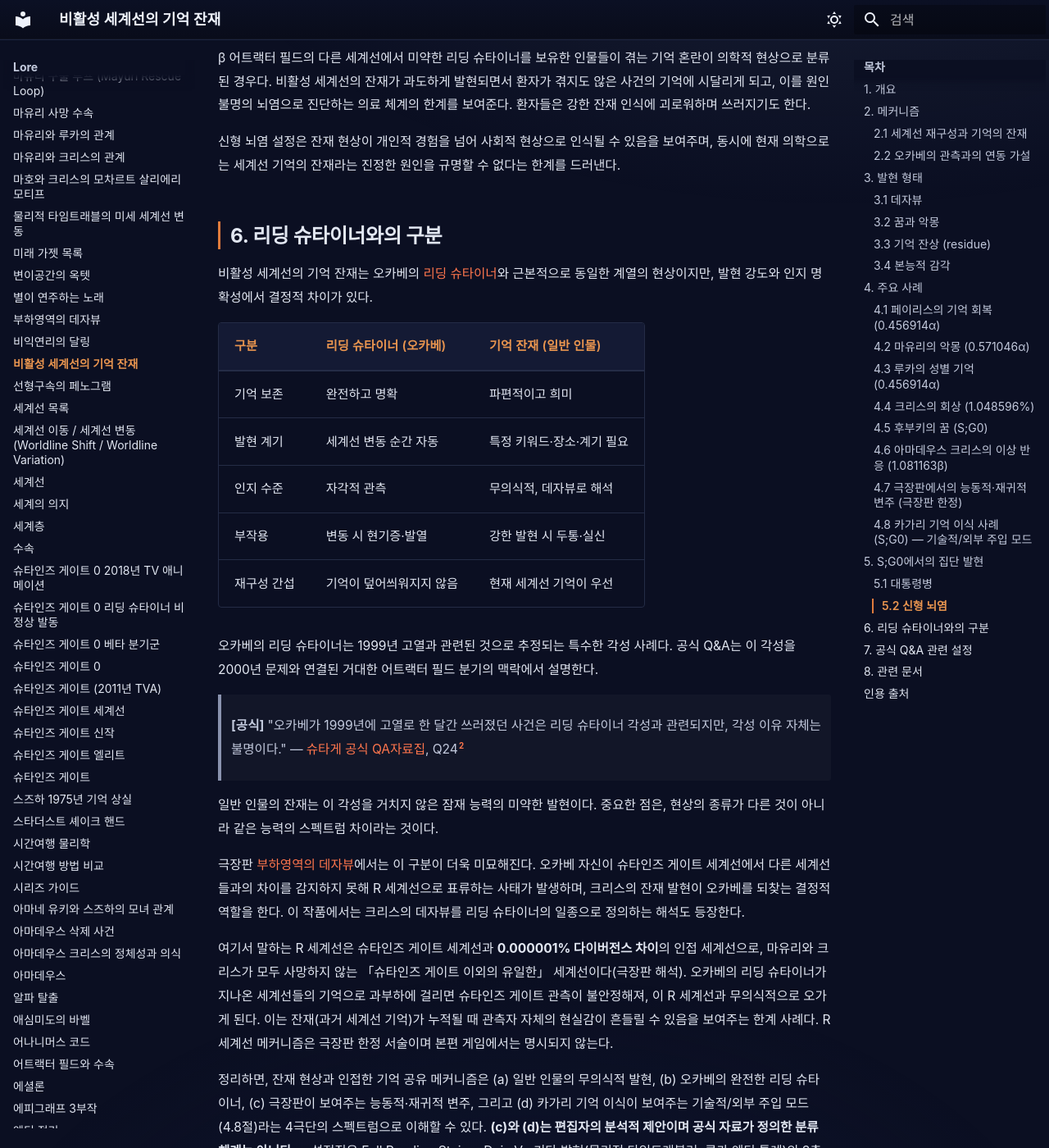
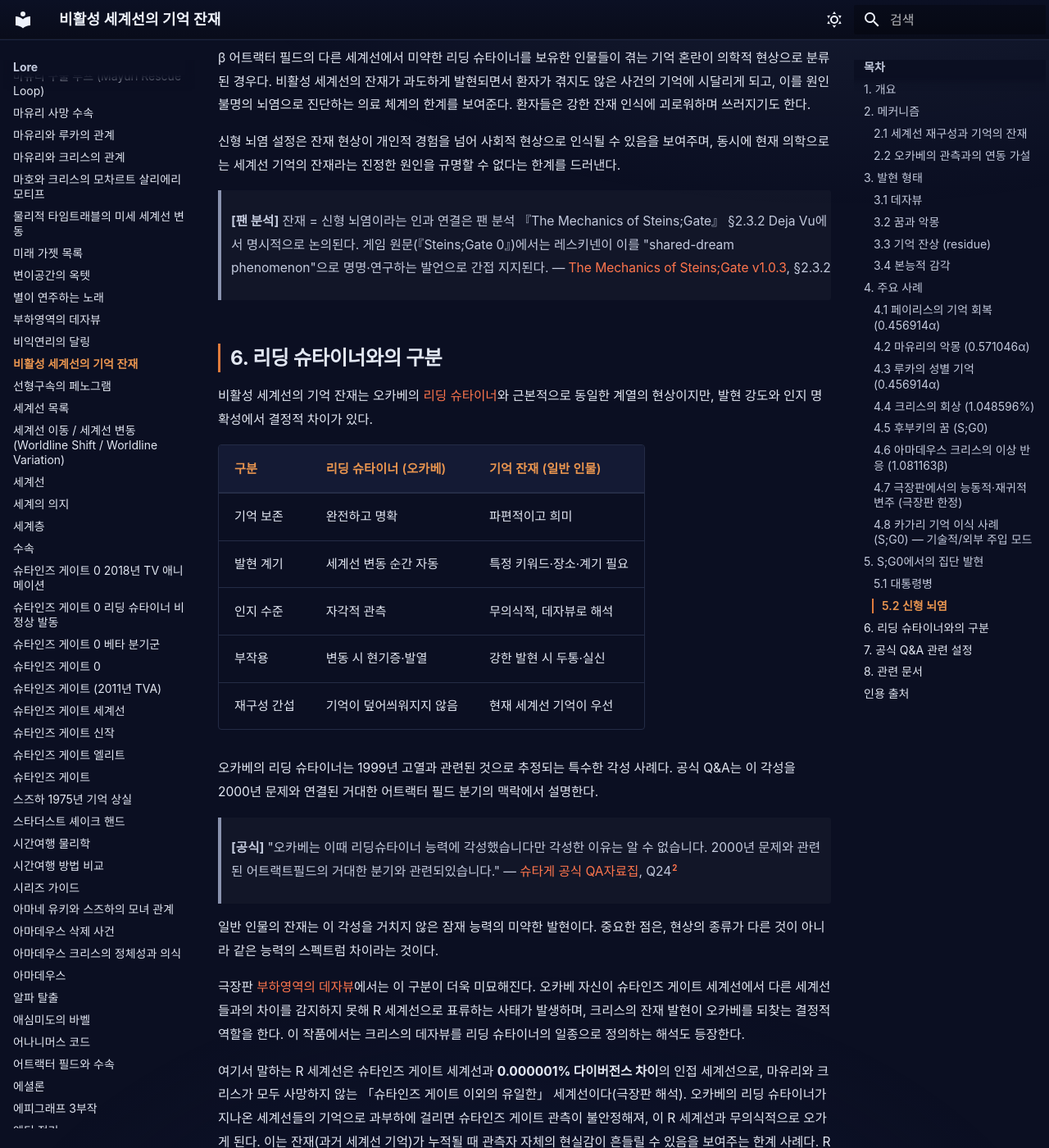
Before and after one commit to sgwiki/sgwiki.github.io, an MkDocs documentation site: the page built from wiki/lore/비활성-세계선의-기억-잔재.md, in a window 1280 px wide and 1400 px high, scrolled down 6279 px. Shown: the whole window at 82% size. Built offline with MkDocs 1.6.1 and Material for MkDocs 9.7.7, drawn with Linux system fonts in a browser that asks for light colours; some web fonts are replaced; some of the changed text lies outside the part shown.

Commit message:
fix(wiki): 비활성-세계선의-기억-잔재 — P10 111f2eb6 패치 적용

```diff
--- a/wiki/lore/비활성-세계선의-기억-잔재.md
+++ b/wiki/lore/비활성-세계선의-기억-잔재.md
@@ -130,6 +130,8 @@ description: "비활성 세계선의 기억 잔재는 슈타인즈 게이트 세
 
 신형 뇌염 설정은 잔재 현상이 개인적 경험을 넘어 사회적 현상으로 인식될 수 있음을 보여주며, 동시에 현재 의학으로는 세계선 기억의 잔재라는 진정한 원인을 규명할 수 없다는 한계를 드러낸다.
 
+> **[팬 분석]** 잔재 = 신형 뇌염이라는 인과 연결은 팬 분석 『The Mechanics of Steins;Gate』 §2.3.2 Deja Vu에서 명시적으로 논의된다. 게임 원문(『Steins;Gate 0』)에서는 레스키넨이 이를 "shared-dream phenomenon"으로 명명·연구하는 발언으로 간접 지지된다. — [The Mechanics of Steins;Gate v1.0.3](../근거자료/비공식/mechanics-of-steins-gate/ch2.md), §2.3.2
+
 ## 6. 리딩 슈타이너와의 구분
 
 비활성 세계선의 기억 잔재는 오카베의 [리딩 슈타이너](리딩-슈타이너.md)와 근본적으로 동일한 계열의 현상이지만, 발현 강도와 인지 명확성에서 결정적 차이가 있다.
@@ -144,13 +146,15 @@ description: "비활성 세계선의 기억 잔재는 슈타인즈 게이트 세
 
 오카베의 리딩 슈타이너는 1999년 고열과 관련된 것으로 추정되는 특수한 각성 사례다. 공식 Q&A는 이 각성을 2000년 문제와 연결된 거대한 어트랙터 필드 분기의 맥락에서 설명한다.
 
-> **[공식]** "오카베가 1999년에 고열로 한 달간 쓰러졌던 사건은 리딩 슈타이너 각성과 관련되지만, 각성 이유 자체는 불명이다." — [슈타게 공식 QA자료집](../근거자료/공식/qa-자료집.md), Q24[^2]
+> **[공식]** "오카베는 이때 리딩슈타이너 능력에 각성했습니다만 각성한 이유는 알 수 없습니다. 2000년 문제와 관련된 어트랙트필드의 거대한 분기와 관련되있습니다." — [슈타게 공식 QA자료집](../근거자료/공식/qa-자료집.md), Q24[^2]
 
 일반 인물의 잔재는 이 각성을 거치지 않은 잠재 능력의 미약한 발현이다. 중요한 점은, 현상의 종류가 다른 것이 아니라 같은 능력의 스펙트럼 차이라는 것이다.
 
 극장판 [부하영역의 데자뷰](부하영역의-데자뷰.md)에서는 이 구분이 더욱 미묘해진다. 오카베 자신이 슈타인즈 게이트 세계선에서 다른 세계선들과의 차이를 감지하지 못해 R 세계선으로 표류하는 사태가 발생하며, 크리스의 잔재 발현이 오카베를 되찾는 결정적 역할을 한다. 이 작품에서는 크리스의 데자뷰를 리딩 슈타이너의 일종으로 정의하는 해석도 등장한다.
 
 여기서 말하는 R 세계선은 슈타인즈 게이트 세계선과 **0.000001% 다이버전스 차이**의 인접 세계선으로, 마유리와 크리스가 모두 사망하지 않는 「슈타인즈 게이트 이외의 유일한」 세계선이다(극장판 해석). 오카베의 리딩 슈타이너가 지나온 세계선들의 기억으로 과부하에 걸리면 슈타인즈 게이트 관측이 불안정해져, 이 R 세계선과 무의식적으로 오가게 된다. 이는 잔재(과거 세계선 기억)가 누적될 때 관측자 자체의 현실감이 흔들릴 수 있음을 보여주는 한계 사례다. R 세계선 메커니즘은 극장판 한정 서술이며 본편 게임에서는 명시되지 않는다.
+
+> **[편집 메모]** R 세계선의 0.000001% 다이버전스 차이 수치의 정본 계보는 현재 입증되지 않았다. 공식 QA자료집 Q29는 타임트래블 시 0.000001~0.000003%의 세계선 변동을 언급하나, R 세계선 자체의 수치와 직접 일치하지는 않는다. [관측자](관측자.md)에서는 동일 수치를 팬 분석 출처로 표기하고 있다.
 
 정리하면, 잔재 현상과 인접한 기억 공유 메커니즘은 (a) 일반 인물의 무의식적 발현, (b) 오카베의 완전한 리딩 슈타이너, (c) 극장판이 보여주는 능동적·재귀적 변주, 그리고 (d) 카가리 기억 이식이 보여주는 기술적/외부 주입 모드(4.8절)라는 4극단의 스펙트럼으로 이해할 수 있다. **(c)와 (d)는 편집자의 분석적 제안이며 공식 자료가 정의한 분류 체계는 아니다** — 설정집은 Full Reading Steiner·Deja Vu·기타 발현(물리적 타임트래블러, 루카 엔딩 특례)의 3축으로 잔재 현상을 정리한다. (c)는 극장판 해석에 한정된 특례이고, (d)는 S;G0의 비활성 세계선 기원이 아닌 외부 기술 강제 발현이라는 점에서 (a)(b)와 구분되나 모두 '세계선 간 기억 공유 현상의 스펙트럼'에 포함된다. 본편 게임 정사 위에서는 (a)와 (b)의 스펙트럼이 기본 골격이다.
 
```
